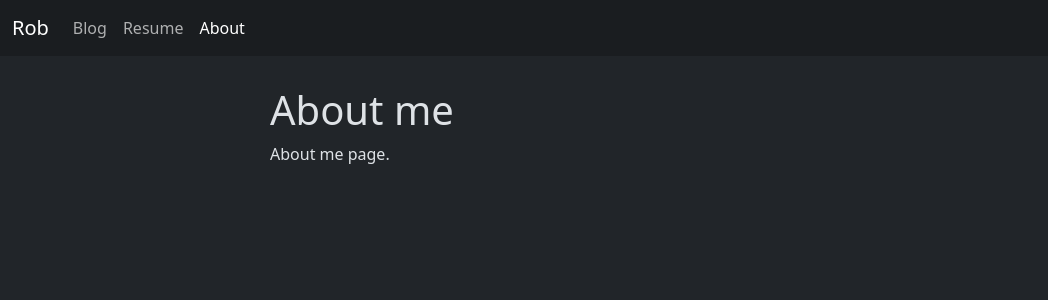
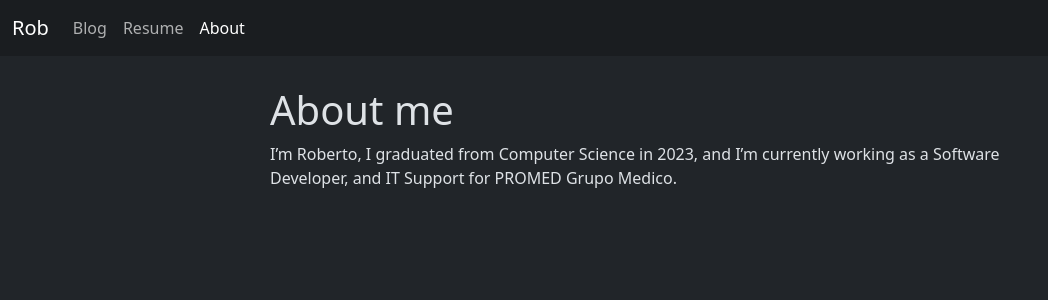
Before and after one commit to 13-Rob/13-Rob, a Jekyll site: the page built from _pages/about.md, in a window 1280 px wide. Shown: the top 300 px of the page, without its empty margins (0-1048 px from the left). Built offline with Jekyll 4.4.1, drawn with Linux system fonts in a browser that asks for light colours; nearby versions of some CDN libraries.

Commit message:
added some content to the about me page

```diff
--- a/_pages/about.md
+++ b/_pages/about.md
@@ -6,4 +6,5 @@ permalink: /about/
 
 # About me
 
-About me page.
+I'm Roberto, I graduated from Computer Science in 2023, and I'm currently working as a
+Software Developer, and IT Support for PROMED Grupo Medico.
```
Also changed, not shown: 1 other file.
